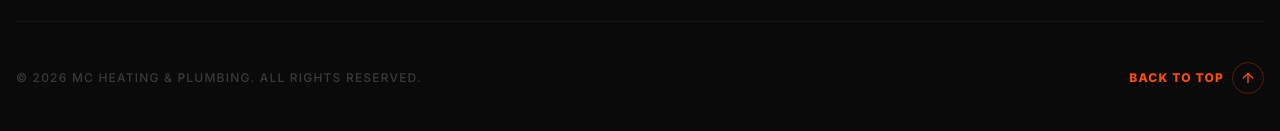
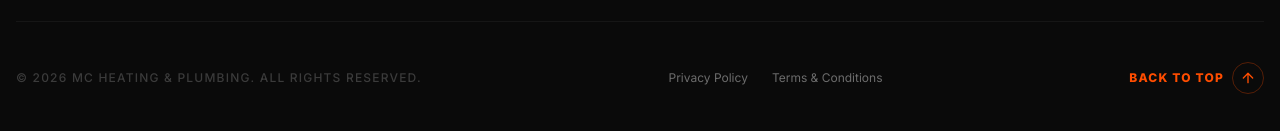
Before and after one commit to msprojects-pro/MC-Heating-Final, a React (Vite) app: page / in a window 1280 px wide. Shown: the part 7440-7571 px from the top of the page. Built offline with nearby package versions, Linux system fonts and the light colour scheme; a web font is replaced by a local one.

Commit message:
Enhance footer with legal links
Added legal links for Privacy Policy and Terms & Conditions in the footer.

```diff
--- a/src/components/Footer.tsx
+++ b/src/components/Footer.tsx
@@ -84,10 +84,16 @@ export function Footer() {
 
         <hr className="border-white/5 mb-10" />
 
+        {/* Bottom Section with Legal Links */}
         <div className="flex flex-col md:flex-row items-center justify-between gap-6">
           <p className="text-white/20 text-xs font-medium uppercase tracking-widest">
             © {new Date().getFullYear()} {BUSINESS_INFO.name}. All rights reserved.
           </p>
+
+          <div className="flex flex-wrap gap-x-6 gap-y-2 text-xs text-white/40">
+            <a href="#privacy-policy" className="hover:text-primary transition-colors">Privacy Policy</a>
+            <a href="#terms-and-conditions" className="hover:text-primary transition-colors">Terms & Conditions</a>
+          </div>
 
           <button
             onClick={scrollToTop}
```
